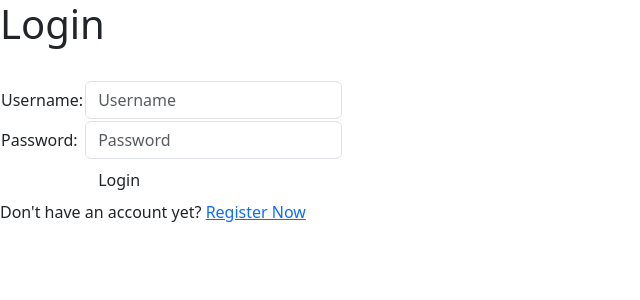
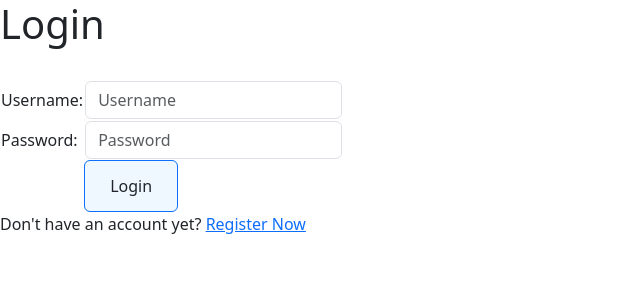
Before and after one commit to novrizair/shopping_list, a Django app: page /login/ in a window 1280 px wide. Shown: the top 300 px of the page, without its empty margins (0-640 px from the left). Run offline with Django 4.2, Linux system fonts and the light colour scheme.

Commit message:
udah tutor 4

```diff
--- a/main/templates/login.html
+++ b/main/templates/login.html
@@ -26,7 +26,8 @@
 
             <tr>
                 <td></td>
-                <td><input class="btn login_btn" type="submit" value="Login"></td>
+                <td type = "button" style = "background-color: aliceblue" class = "btn btn-primary":>
+                <input class="btn login_btn" type="submit" value="Login"></td>
             </tr>
         </table>
     </form>
```
